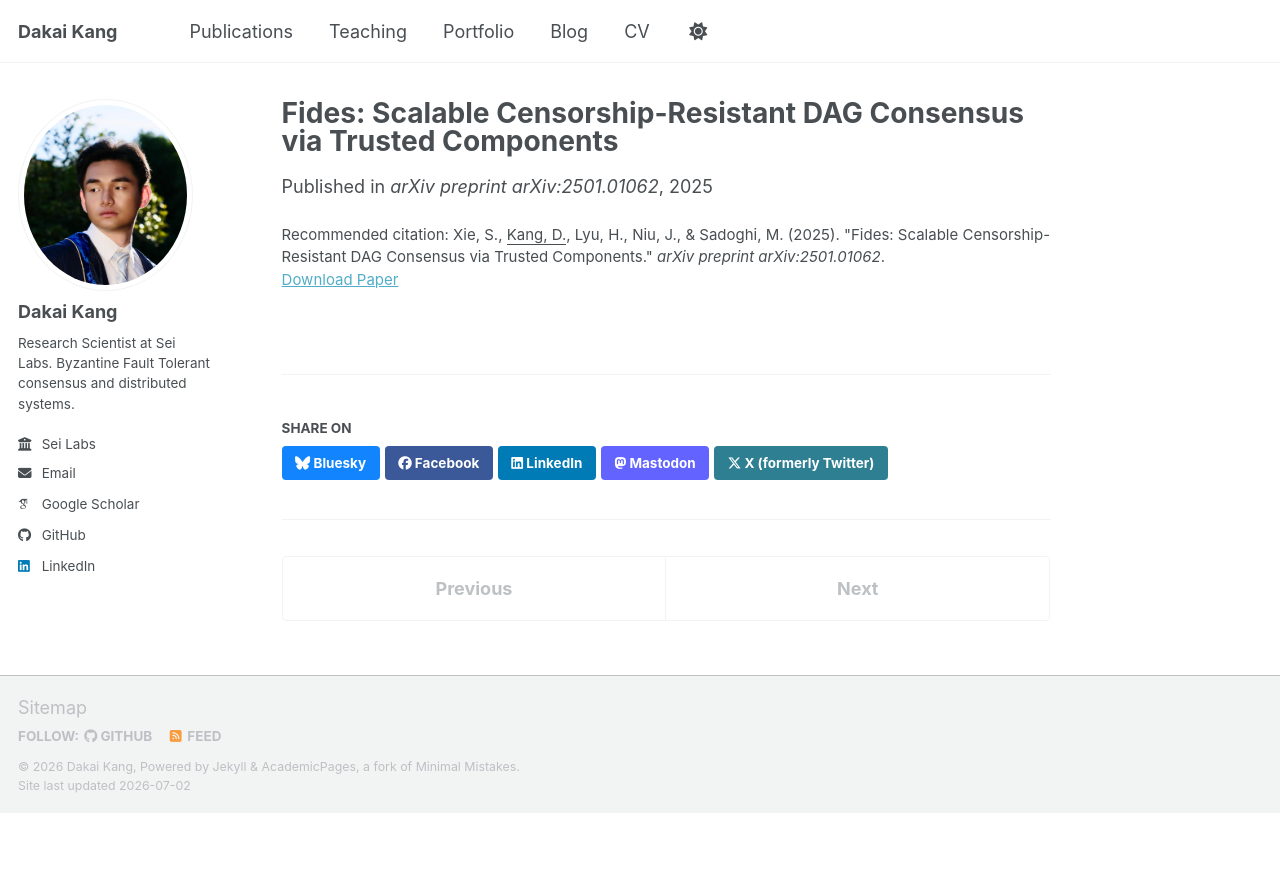
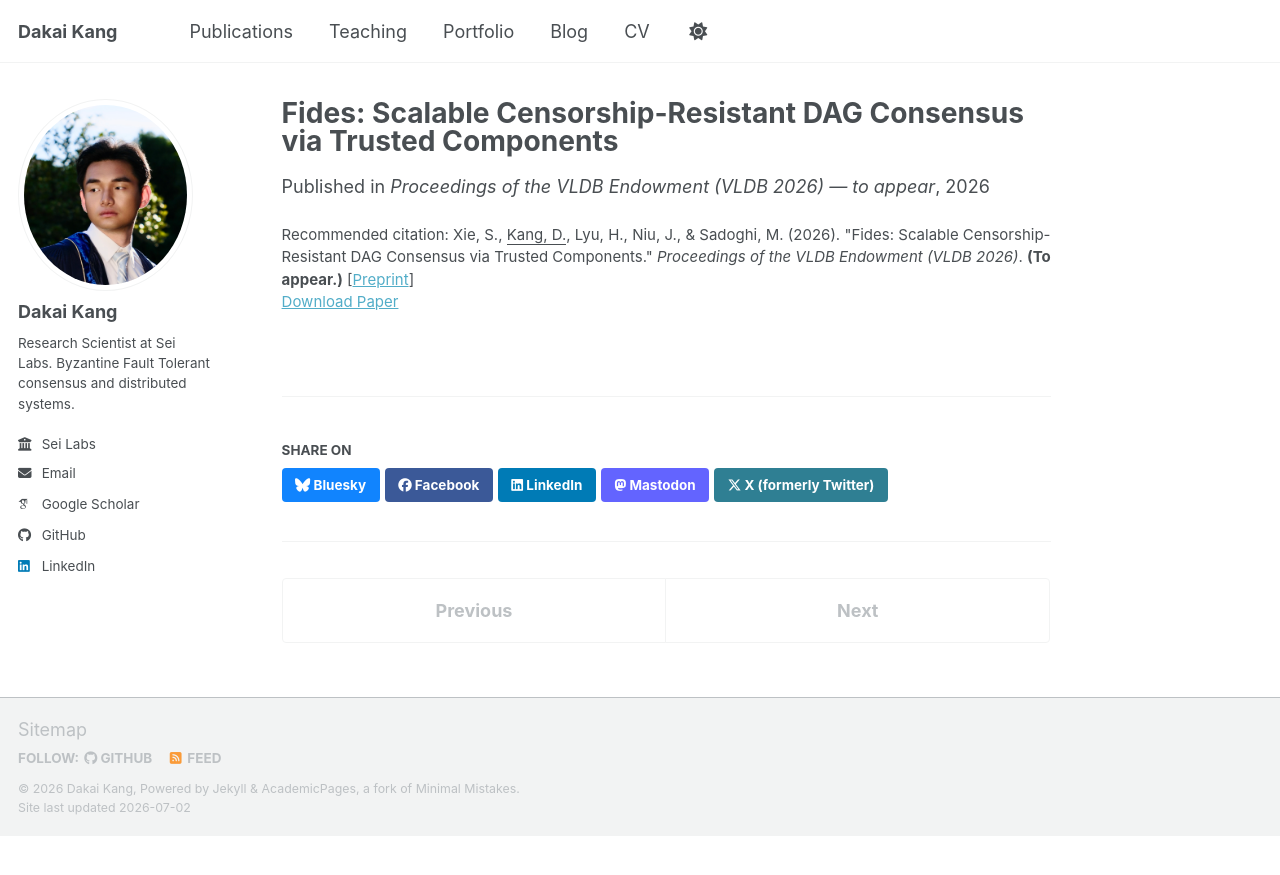
Before and after one commit to DakaiKang/dakaikang.github.io, a Jekyll site: the page built from _publications/2025-fides.md, in a window 1280 px wide. Shown: the top 875 px of the page. Built offline with Jekyll 4.4.1, drawn with Linux system fonts in a browser that asks for light colours; some web fonts are replaced; a script bundle is joined from its source files by our own code; library files that are not in the unit come from our copies.

Commit message:
Site: add News section; publish FEAT; Fides accepted at VLDB 2026
About page: introduce a News section with three recent items:
  * Jul 2026 - FEAT officially published at PODC 2026 (linked to the
    ACM Digital Library DOI page).
  * Jun 2026 - Fides accepted at VLDB 2026.
  * Jun 2026 - Joined Sei Labs as a Research Scientist.

FEAT publication (_publications/2026-feat.md): restore Recommended
Citation and Download Paper link now that the paper is officially
published; point to https://dl.acm.org/doi/10.1145/3796701.3815905.

Fides publication (_publications/2025-fides.md): move from preprint
to conference. Venue updated to "Proceedings of the VLDB Endowment
(VLDB 2026) - to appear"; sort date shifted so it appears alongside
the other 2026 papers.

CV LaTeX + PDF: mirror the same reordering (FEAT [1], Fides [2],
FairDAG [3], Carry-DISC [4], HotStuff-1 [5], Spotless [6]; Carry
preprint alone under Preprints).

Co-Authored-By: Claude Opus 4.7 (1M context) <noreply@anthropic.com>

```diff
--- a/_publications/2025-fides.md
+++ b/_publications/2025-fides.md
@@ -1,11 +1,11 @@
 ---
 title: "Fides: Scalable Censorship-Resistant DAG Consensus via Trusted Components"
 collection: publications
-category: preprints
+category: conferences
 permalink: /publication/2025-fides
-excerpt: 'Scalable censorship-resistant DAG consensus using trusted hardware components.'
-date: 2025-01-02
-venue: 'arXiv preprint arXiv:2501.01062'
+excerpt: 'Scalable censorship-resistant DAG consensus using trusted hardware components. Accepted at VLDB 2026.'
+date: 2026-08-01
+venue: 'Proceedings of the VLDB Endowment (VLDB 2026) — to appear'
 paperurl: 'https://arxiv.org/abs/2501.01062'
-citation: 'Xie, S., <u>Kang, D.</u>, Lyu, H., Niu, J., & Sadoghi, M. (2025). &quot;Fides: Scalable Censorship-Resistant DAG Consensus via Trusted Components.&quot; <i>arXiv preprint arXiv:2501.01062</i>.'
+citation: 'Xie, S., <u>Kang, D.</u>, Lyu, H., Niu, J., & Sadoghi, M. (2026). &quot;Fides: Scalable Censorship-Resistant DAG Consensus via Trusted Components.&quot; <i>Proceedings of the VLDB Endowment (VLDB 2026)</i>. <strong>(To appear.)</strong> [<a href="https://arxiv.org/abs/2501.01062">Preprint</a>]'
 ---
```
Also changed, not shown: _pages/about.md (+8 -0 lines), _publications/2026-feat.md (+3 -1 lines), 1 other file.
